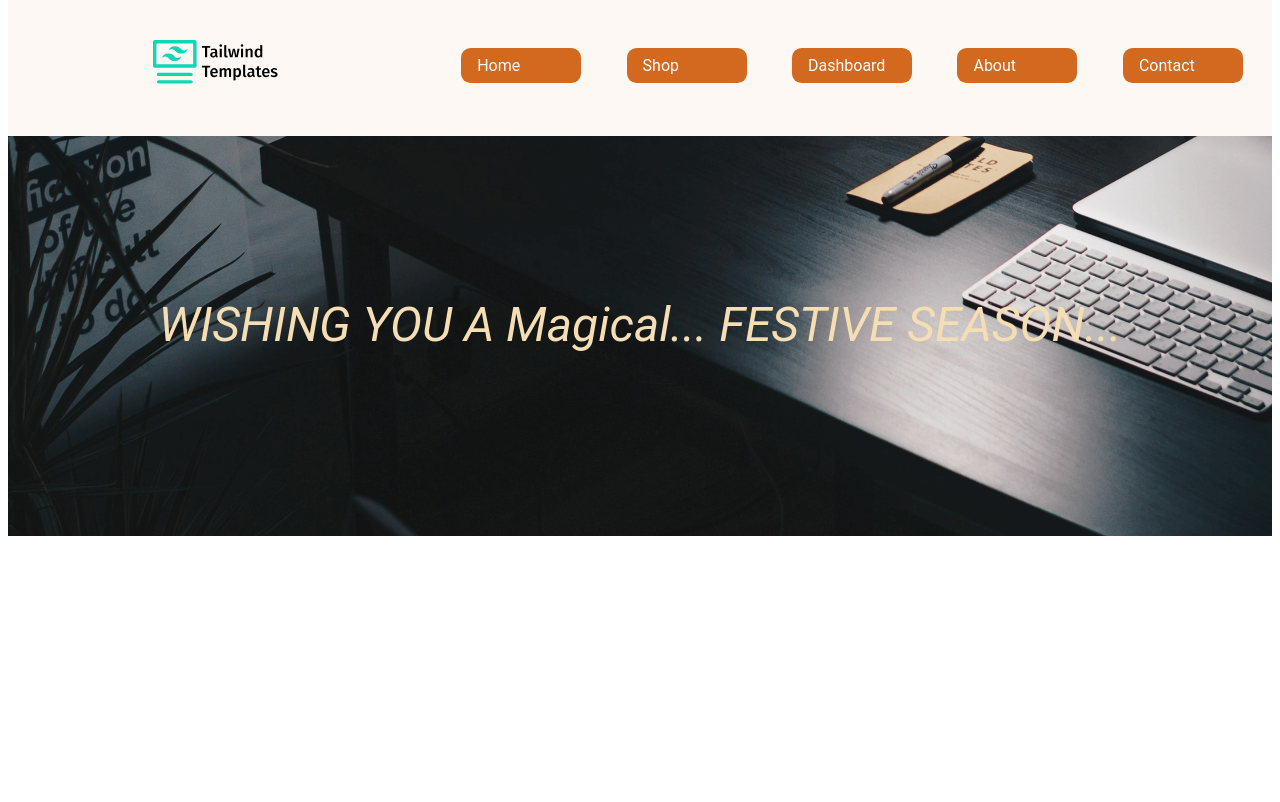
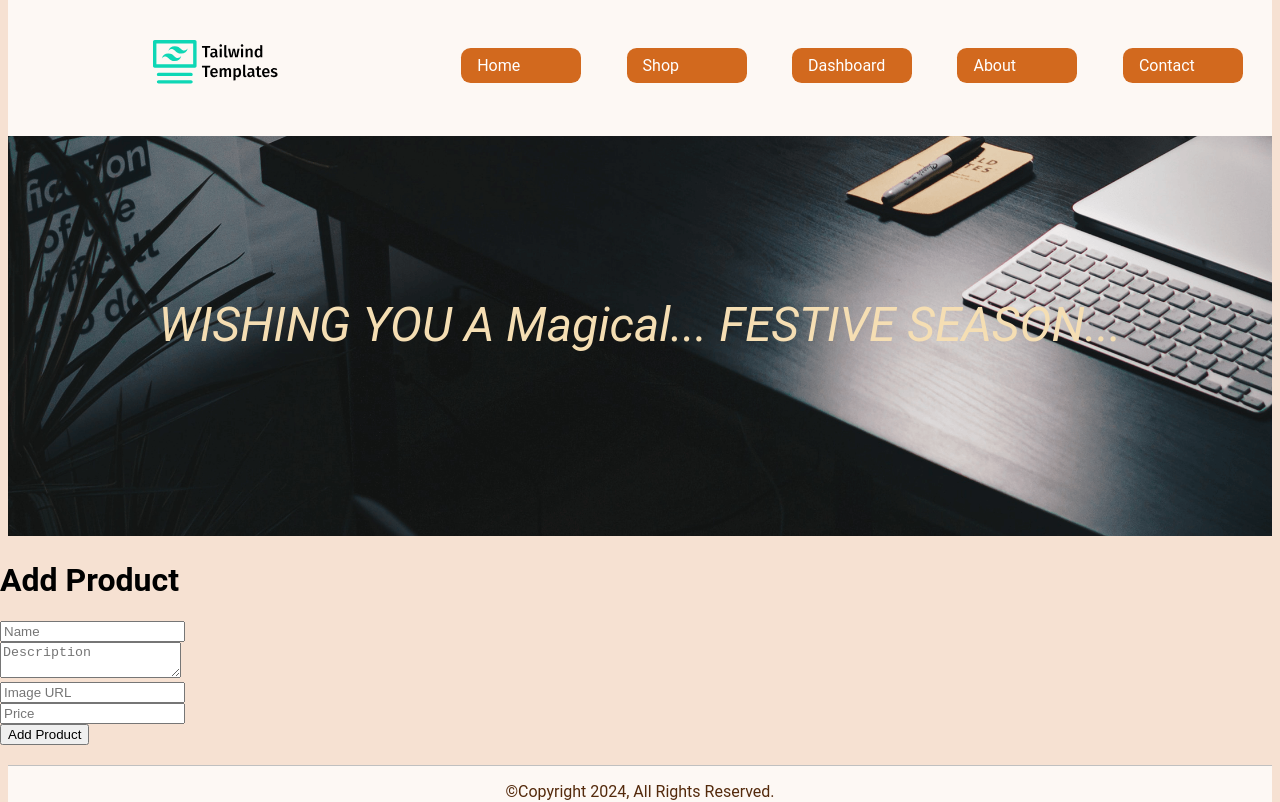
Before and after one commit to bersennaidoo/nextjs-sass-template, a Next.js app: page /shop/add-product in a window 1280 px wide. Before the commit this address had no page. Shown: the top 802 px of the page. Built offline with nearby package versions, Linux system fonts and the light colour scheme.

Commit message:
Implemented server action for adding products

```diff
--- /dev/null
+++ b/app/shop/add-product/page.tsx
@@ -0,0 +1,61 @@
+import { prisma } from "@/app/domain/foundation/db/prisma"
+import { redirect } from "next/navigation";
+
+async function addProduct(formData: FormData) {
+    "use server";
+
+    const name = formData.get("name")?.toString();
+    const description = formData.get("description")?.toString();
+    const imageUrl = formData.get("imageUrl")?.toString();
+    const price = Number(formData.get("price") || 0);
+
+    if (!name || !description || !imageUrl || !price) {
+      throw Error("Missing required fields");
+    }
+
+    await prisma.product.create({
+      data: { name, description, imageUrl, price },
+    });
+
+    redirect("/shop");
+  }
+
+const AddProductPage = () => {
+
+    return (
+        <div className="c-addproduct">
+      <h1 className="c-addproduct__heading">Add Product</h1>
+      <form className="c-addproduct__form" action={addProduct}>
+        <input
+          required
+          name="name"
+          placeholder="Name"
+          className="c-addproduct__formcontrol-input"
+        />
+        <textarea
+          required
+          name="description"
+          placeholder="Description"
+          className="c-addproduct__formcontrol-textarea"
+        />
+        <input
+          required
+          name="imageUrl"
+          placeholder="Image URL"
+          type="url"
+          className="c-addproduct__formcontrol-input"
+        />
+        <input
+          required
+          name="price"
+          placeholder="Price"
+          type="number"
+          className="c-addproduct__formcontrol-input"
+        />
+        <button className="c-addproduct__btn">Add Product</button>
+      </form>
+    </div>
+    )
+}
+
+export default AddProductPage
```
Also changed, not shown: app/shop/page.tsx (added, +10 -0 lines).
